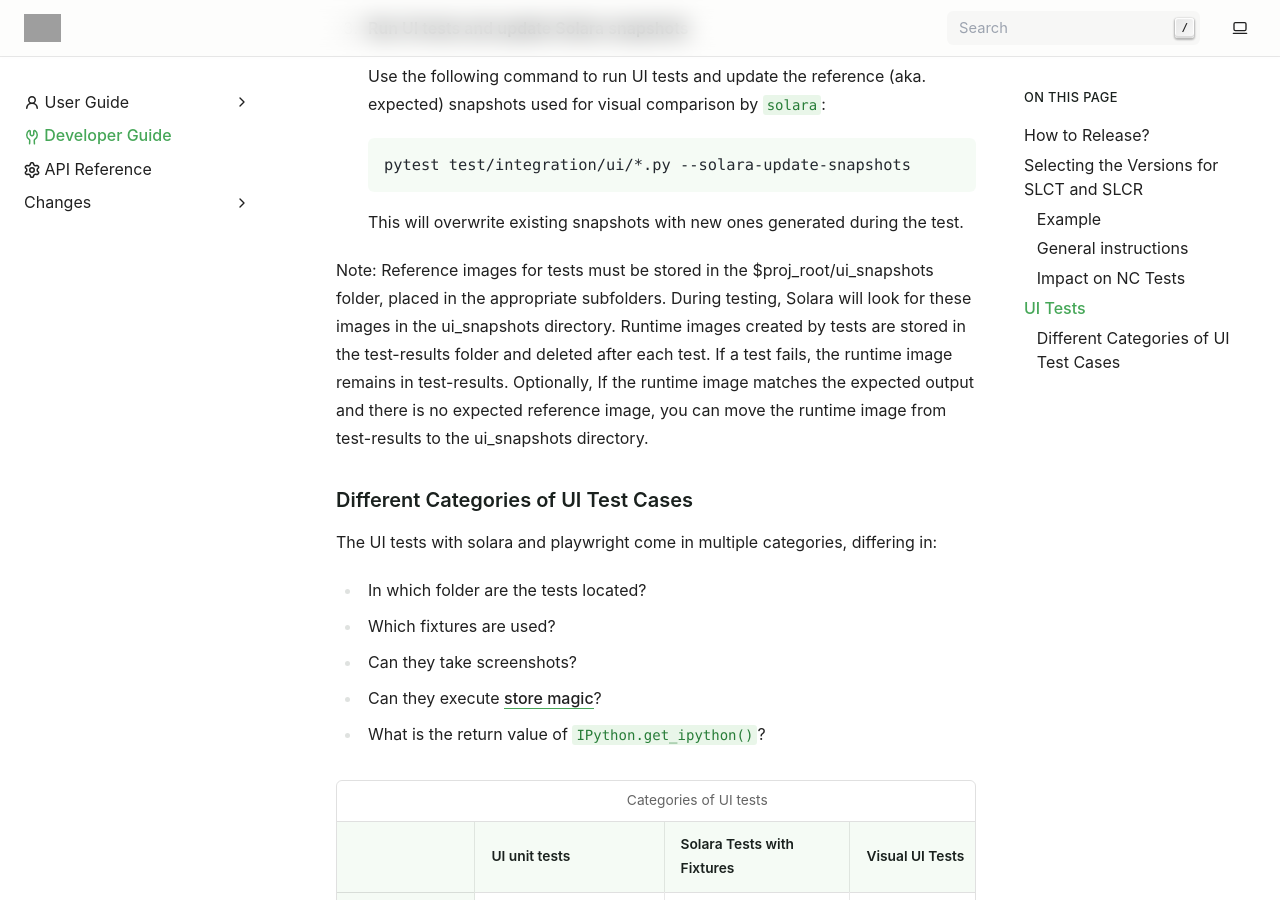
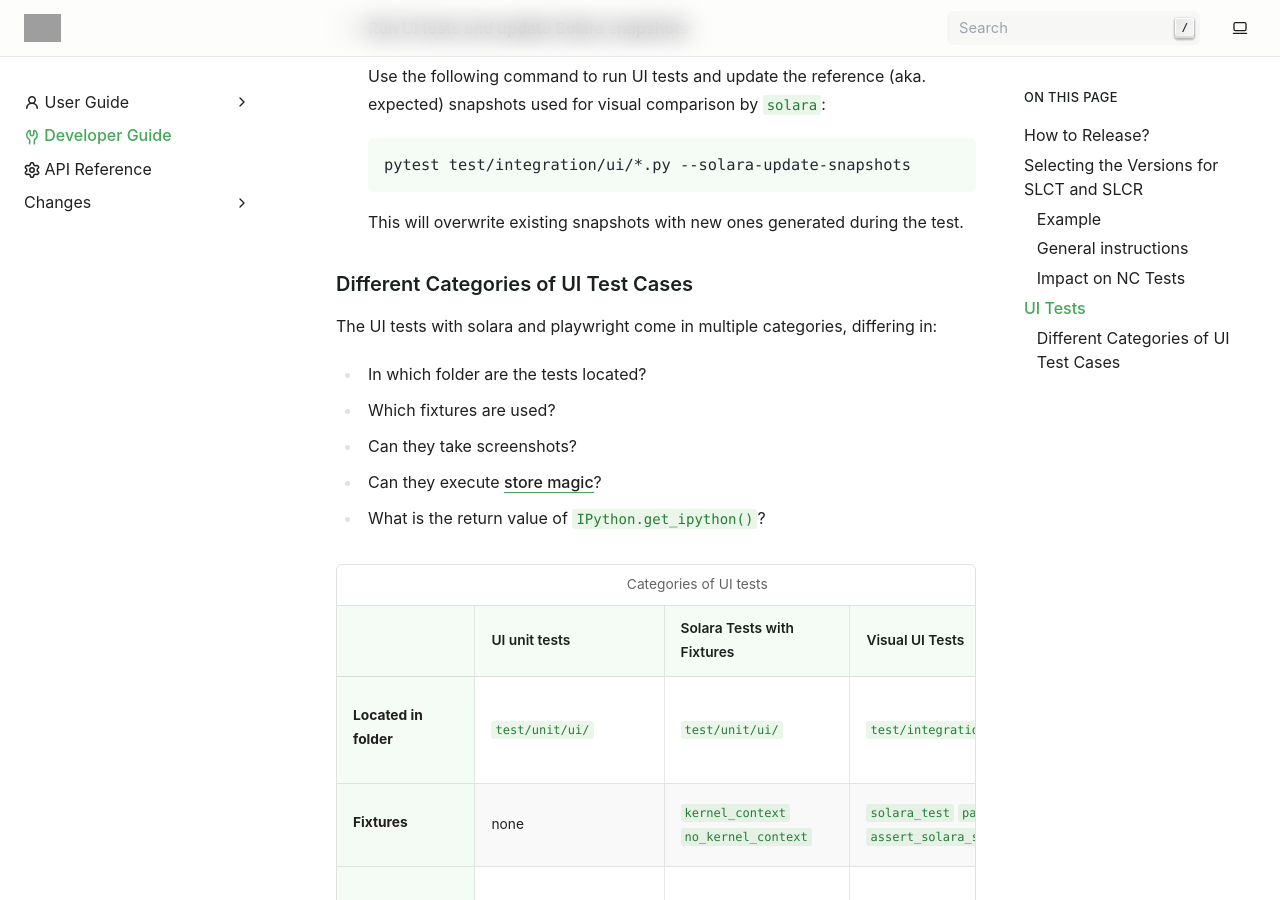
Before and after one commit to exasol/notebook-connector, a Sphinx documentation site: the page built from doc/developer_guide/developer-guide.rst, in a window 1280 px wide and 900 px high, scrolled down 3027 px. Built offline with Sphinx 7.4.7, drawn with Linux system fonts in a browser that asks for light colours; grey boxes are pictures that could not be loaded.

Commit message:
removed dev guide

```diff
--- a/doc/developer_guide/developer-guide.rst
+++ b/doc/developer_guide/developer-guide.rst
@@ -141,12 +141,6 @@ dependencies are installed and snapshots are updated correctly.
 
    This will overwrite existing snapshots with new ones generated during the test.
 
-Note: Reference images for tests must be stored in the $proj_root/ui_snapshots folder,
-placed in the appropriate subfolders. During testing, Solara will look for these images
-in the ui_snapshots directory. Runtime images created by tests are stored in the test-results
-folder and deleted after each test. If a test fails, the runtime image remains in test-results.
-Optionally, If the runtime image matches the expected output and there is no expected reference image,
-you can move the runtime image from test-results to the ui_snapshots directory.
 
 Different Categories of UI Test Cases
 =====================================
```
